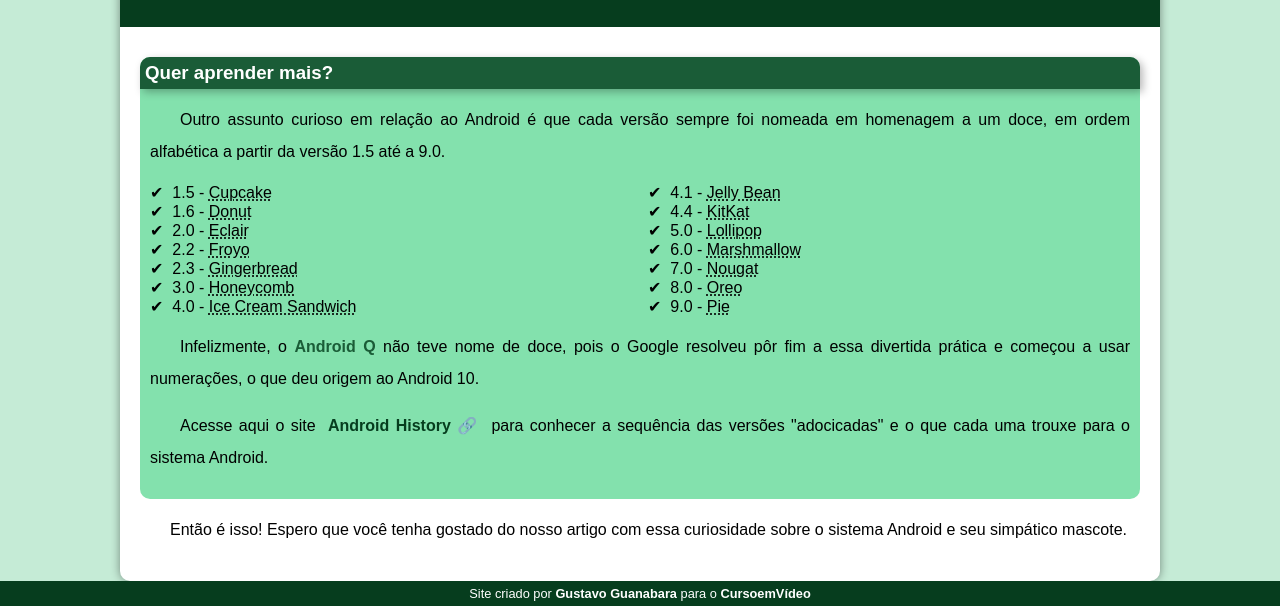
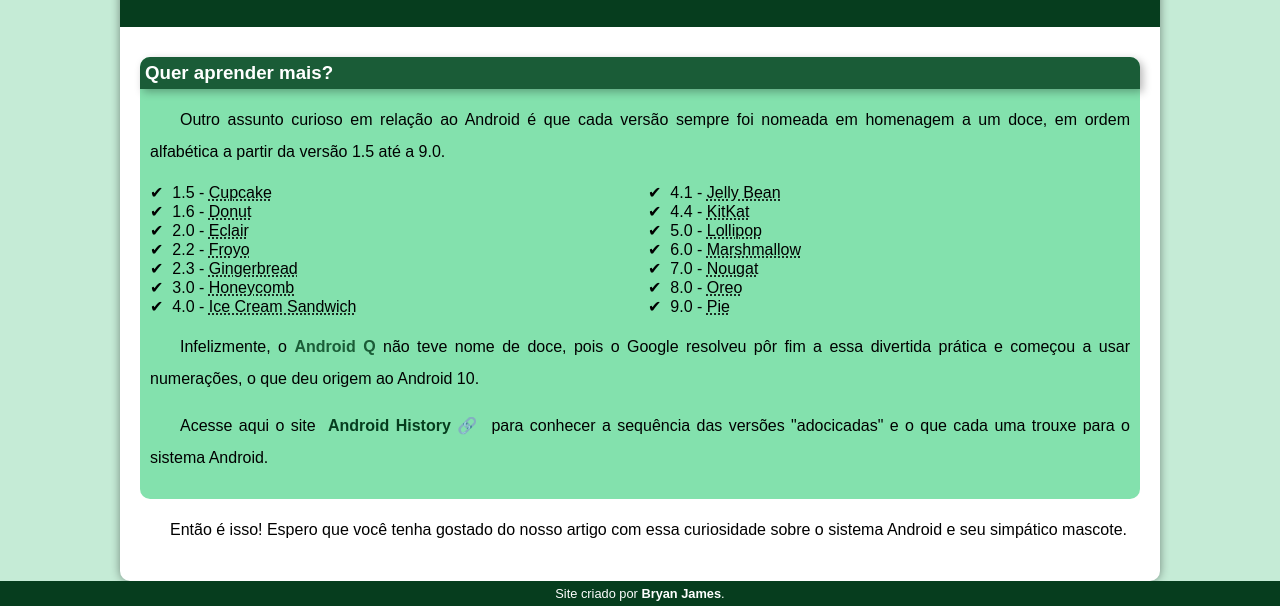
Before and after one commit to BryandevBr/projeto-android, a plain HTML site: page index.html in a window 1280 px wide. Shown: the part 2420-3026 px from the top of the page. Drawn offline with Linux system fonts and the light colour scheme.

Commit message:
Trocando autoria

```diff
--- a/index.html
+++ b/index.html
@@ -82,7 +82,7 @@
         </article>
     </main>
     <footer>
-        <p>Site criado por <a href="https://gustavoguanabara.github.io/" target="_blank">Gustavo Guanabara</a> para o <a href="https://www.youtube.com/@CursoemVideo">CursoemVídeo</a></p>
+        <p>Site criado por <a href="https://github.com/BryandevBr" target="_blank">Bryan James</a>.</p>
     </footer>
 </body>
 </html>
```
